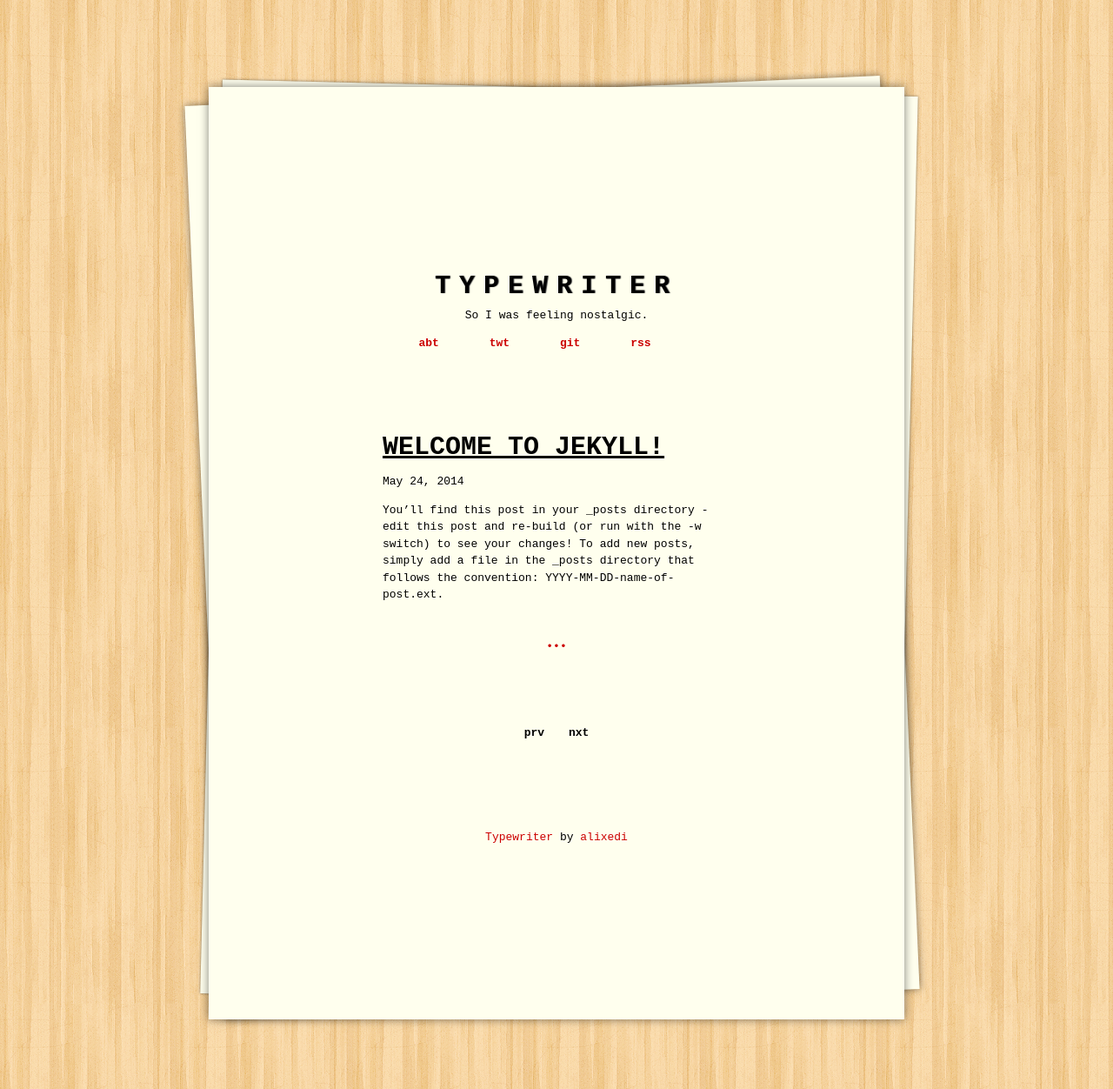
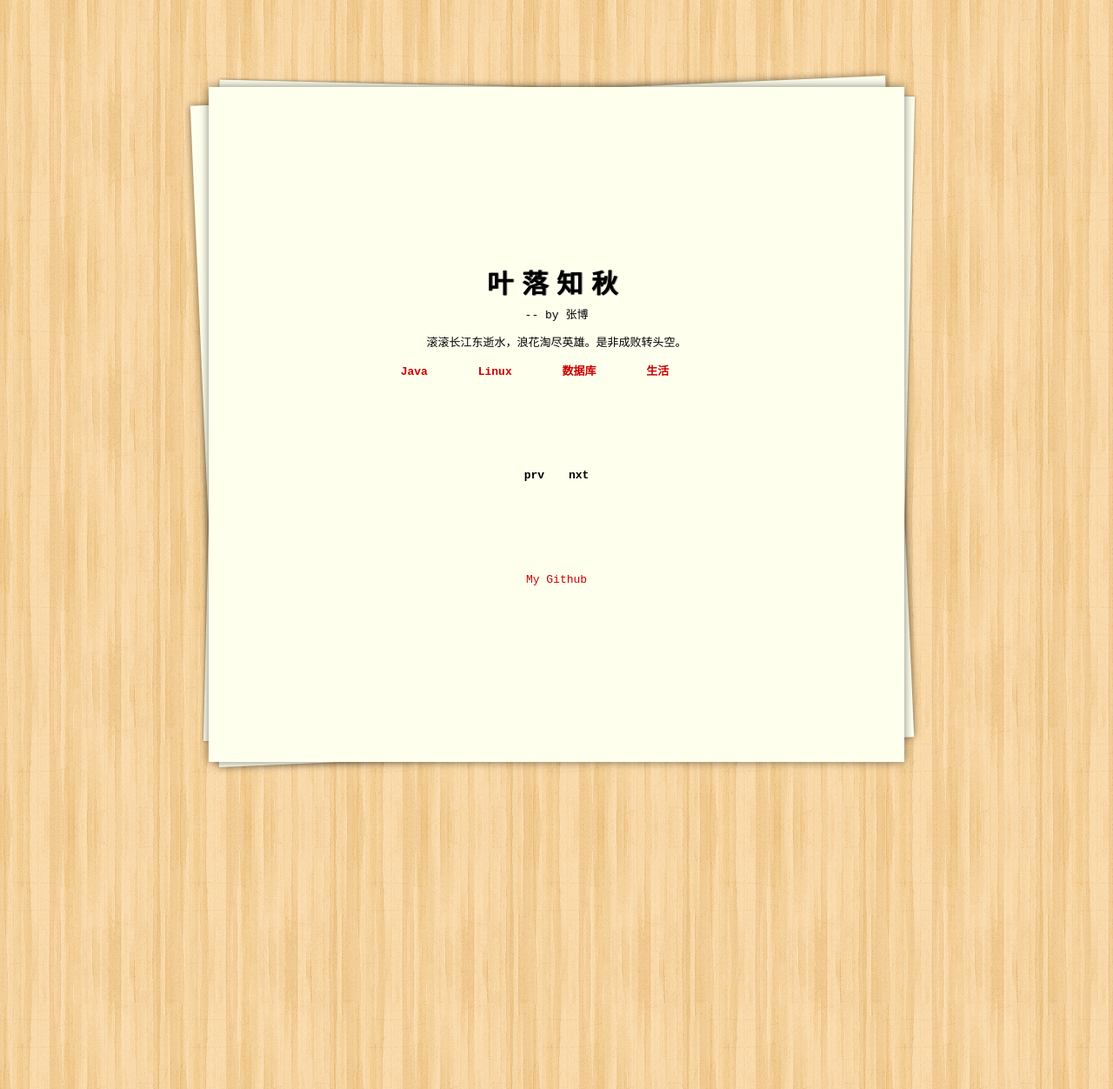
Before and after one commit to gozhangbo/gozhangbo, a Jekyll site: the page index.html, which Jekyll copies as it is, in a window 1280 px wide. Shown: the whole page at 87% size. Built offline with Jekyll 4.4.1, drawn with Linux system fonts in a browser that asks for light colours; the list of posts is cut into pages by our own code.

Commit message:
Update index.html

```diff
--- a/index.html
+++ b/index.html
@@ -1,39 +1,91 @@
----
-layout: default
-title: Home
----
+<!DOCTYPE html>
+<html lang="en">
+<style>
+ .right
+{
+float:right;
+width:300px;
+font-size:20px;
+}
+  </style>
+  <head>
+    <meta charset="utf-8">
+    <meta http-equiv="X-UA-Compatible" content="IE=edge">
+    <title>Hello,World</title>
+    <meta name="viewport" content="width=device-width, initial-scale=1.0">
+    <meta name="description" content="So I was feeling nostalgic.">
+    <link rel="canonical" href="http://alixedi.github.io/">
 
-<div class="home">
+    <!-- Custom CSS -->
+    <link rel="stylesheet" href="/css/main.css">
+    <link rel="stylesheet" href="/css/pygments.css">
+</head>
+
+
+    <body>
+
+      <div class="container">
+
+        <div class="header">
+    <h1>
+        <a style="color: #000;" href="/">叶落知秋</a>
+    </h1>
+          <p class="rigth">-- by 张博</p>
+    <p class="sub">
+        滚滚长江东逝水，浪花淘尽英雄。是非成败转头空。
+    </p>
+
+    <div class="menu">
+        <ul class="navlist">
+
+            <li>
+                <a class="page-link" href="./java">Java</a>
+            </li>
+
+            <li>
+                <a class="page-link" href="./linux">Linux</a>
+            </li>
+
+            <li>
+                <a class="page-link" href="./database">数据库</a>
+            </li>
+
+            <li>
+                <a class="page-link" href="./life">生活</a>
+            </li>
+
+        </ul>
+    </div>
+</div>
+
+
+
+
+        <div class="home">
 
   <ul class="posts">
-    {% for post in paginator.posts %}
-    <li>
-      <h1 >{{ post.title }}</h1>
-      <span>{{ post.date | date: "%b %-d, %Y" }}</span>
-      {{ post.excerpt }}
-      <div class="continue">
-        <a href="{{ post.url | prepend: site.baseurl }}">&bull;&bull;&bull;</a>
-      </div>
-    </li>
-    {% endfor %}
+
   </ul>
 
   <div class="pagination">
-    {% if paginator.previous_page %}
-      {% if page == 2 %}
-        <a class="page-link" href="{{ '/index.html' | prepend: site.baseurl | replace: '//', '/' | replace: ':num', page }}">prv</a>
-      {% else %}
-        <a class="page-link" href="{{ paginator.previous_page_path | prepend: site.baseurl | replace: '//', '/' }}">prv</a>
-      {% endif %}
-    {% else %}
+
       <span class="page-link">prv</span>
-    {% endif %}
 
-    {% if paginator.next_page %}
-      <a class="page-link" href="{{ paginator.next_page_path | prepend: site.baseurl | replace: '//', '/' }}">nxt</a>
-    {% else %}
+
+
       <span class="page-link">nxt</span>
-    {% endif %}
+
   </div>
 
 </div>
+
+
+        <footer class="site-footer">
+<a href="https://github.com/gozhangbo">My Github</a>
+</footer>
+
+
+      </div>
+
+    </body>
+</html>
```
